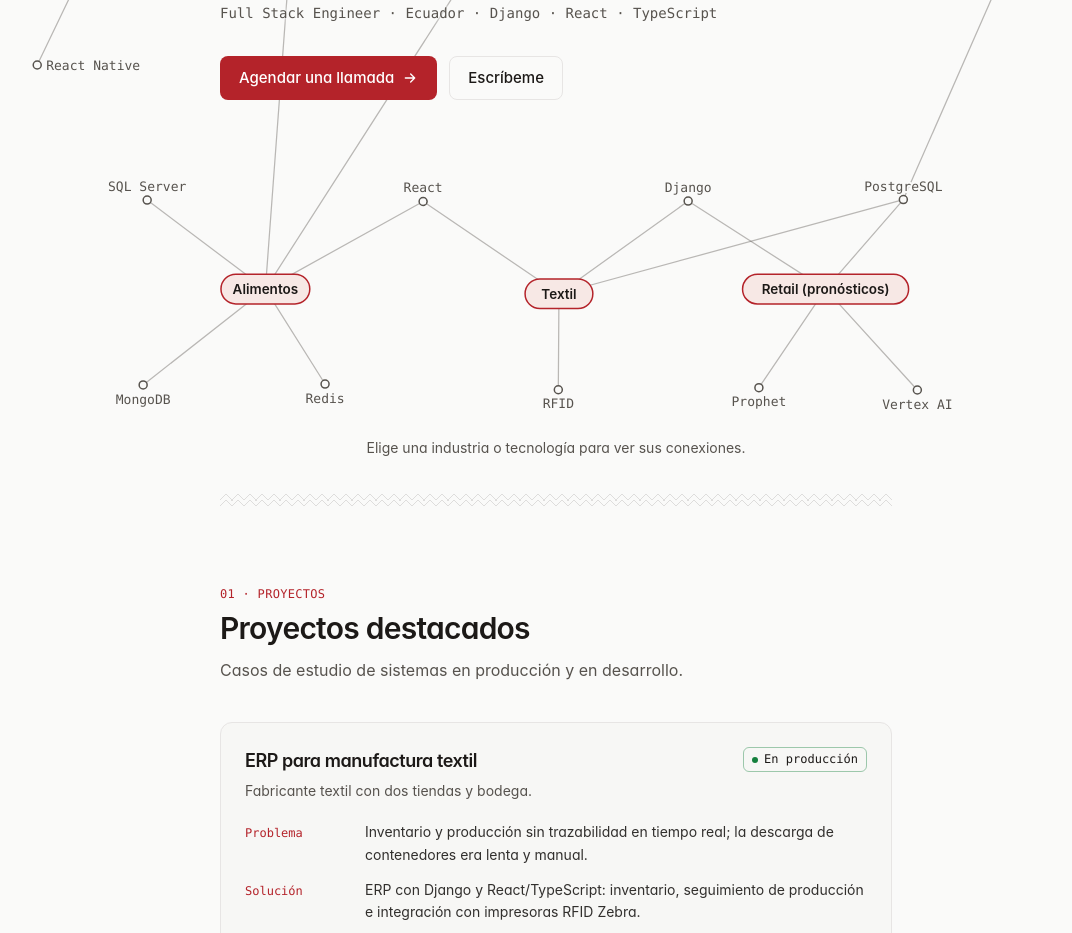
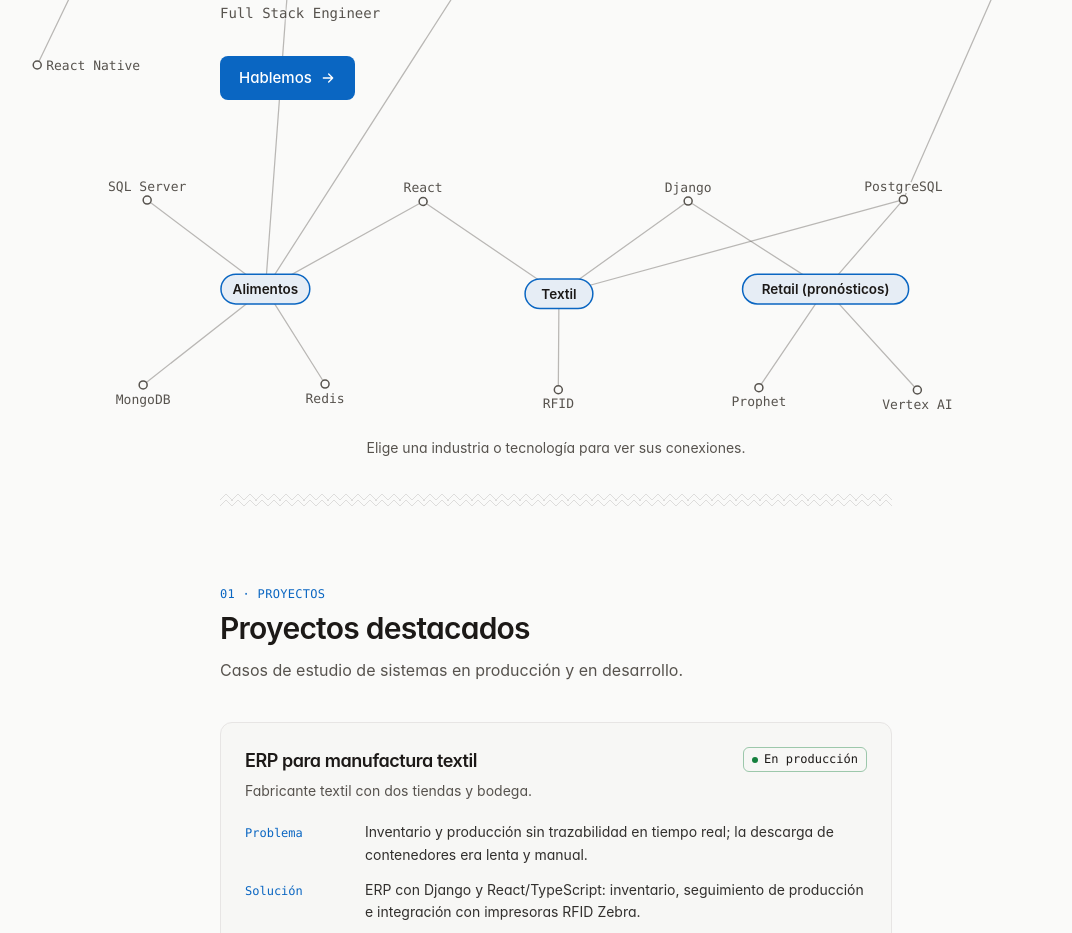
Before and after one commit to JuanOtavaloMaigua/portfolio, an Astro site: page / in a window 1280 px wide. Shown: the part 253-1186 px from the top of the page, without its empty margins (84-1156 px from the left). Built offline with nearby package versions, Linux system fonts and the light colour scheme; Astro itself is replaced by a stand-in of ours.

Commit message:
feat: single hero CTA, electric blue accent and light theme by default

```diff
--- a/src/components/Hero.astro
+++ b/src/components/Hero.astro
@@ -1,7 +1,6 @@
 ---
 import IndustryNetwork from '@/components/hero/IndustryNetwork';
 import { INDUSTRIES, INDUSTRY_STORIES, STACKS, TECHS, type IndustryId } from '@/data/network';
-import { SITE } from '@/config/site';
 import { getDictionary, localizePath, storyPaths, type Locale } from '@/i18n';
 
 interface Props {
@@ -29,14 +28,13 @@ const storyHrefs: Partial<Record<IndustryId, string>> = Object.fromEntries(
 
     <p class="hero-halo mt-5 font-mono text-xs leading-relaxed text-muted sm:text-sm">{t.hero.tagline}</p>
 
-    <div class="mt-8 flex flex-col items-start gap-3 sm:flex-row">
-      <a href={SITE.calUrl} class="btn btn-primary" target="_blank" rel="noopener">
-        {t.hero.ctaPrimary}
+    <div class="mt-8 flex">
+      <a href="#contact" class="btn btn-primary">
+        {t.hero.cta}
         <svg width="16" height="16" viewBox="0 0 24 24" fill="none" stroke="currentColor" stroke-width="2" stroke-linecap="round" stroke-linejoin="round" aria-hidden="true">
           <path d="M5 12h14M13 6l6 6-6 6"></path>
         </svg>
       </a>
-      <a href={`mailto:${SITE.email}`} class="btn btn-secondary bg-bg">{t.hero.ctaSecondary}</a>
     </div>
   </div>
 
--- a/src/i18n/en.ts
+++ b/src/i18n/en.ts
@@ -27,9 +27,8 @@ const en: Dictionary = {
   },
   hero: {
     title: 'I build the software that keeps industries moving.',
-    tagline: 'Full Stack Engineer · Ecuador · Django · React · TypeScript',
-    ctaPrimary: 'Book a call',
-    ctaSecondary: 'Email me',
+    tagline: 'Full Stack Engineer',
+    cta: "Let's talk",
     network: {
       aria: 'Network of the industries and technologies I have built software with',
       listTitle: 'Industries and technologies',
--- a/src/i18n/es.ts
+++ b/src/i18n/es.ts
@@ -25,9 +25,8 @@ const es = {
   },
   hero: {
     title: 'Construyo el software que mueve industrias.',
-    tagline: 'Full Stack Engineer · Ecuador · Django · React · TypeScript',
-    ctaPrimary: 'Agendar una llamada',
-    ctaSecondary: 'Escríbeme',
+    tagline: 'Full Stack Engineer',
+    cta: 'Hablemos',
     network: {
       aria: 'Red de industrias y tecnologías con las que he construido software',
       listTitle: 'Industrias y tecnologías',
--- a/src/layouts/BaseLayout.astro
+++ b/src/layouts/BaseLayout.astro
@@ -35,7 +35,7 @@ const t = getDictionary(locale);
   <head>
     <meta charset="utf-8" />
     <meta name="viewport" content="width=device-width, initial-scale=1" />
-    <!-- Applies the saved/system theme before first paint to avoid a flash. -->
+    <!-- Applies the saved theme (light by default) before first paint to avoid a flash. -->
     <script is:inline>
       (function () {
         var root = document.documentElement;
@@ -44,14 +44,12 @@ const t = getDictionary(locale);
         try {
           theme = localStorage.getItem('theme');
         } catch (e) {}
-        if (theme !== 'light' && theme !== 'dark') {
-          theme = window.matchMedia('(prefers-color-scheme: dark)').matches ? 'dark' : 'light';
-        }
+        // Light by default; dark only when the visitor picked it with the toggle.
+        if (theme !== 'dark') theme = 'light';
         root.setAttribute('data-theme', theme);
       })();
     </script>
-    <meta name="theme-color" content="#FAFAF9" media="(prefers-color-scheme: light)" />
-    <meta name="theme-color" content="#0C0C0C" media="(prefers-color-scheme: dark)" />
+    <meta name="theme-color" content="#FAFAF9" />
     <link rel="icon" type="image/svg+xml" href="/favicon.svg" />
     <link rel="sitemap" href="/sitemap-index.xml" />
     <meta name="generator" content={Astro.generator} />
--- a/src/scripts/main.ts
+++ b/src/scripts/main.ts
@@ -26,20 +26,6 @@ function setupThemeToggle(): void {
       sync();
     }),
   );
-
-  // Follow system changes only while the user has not chosen explicitly.
-  window.matchMedia('(prefers-color-scheme: dark)').addEventListener('change', (event) => {
-    let stored: string | null = null;
-    try {
-      stored = localStorage.getItem('theme');
-    } catch {
-      stored = null;
-    }
-    if (stored !== 'light' && stored !== 'dark') {
-      root.setAttribute('data-theme', event.matches ? 'dark' : 'light');
-      sync();
-    }
-  });
 
   sync();
 }
--- a/src/styles/global.css
+++ b/src/styles/global.css
@@ -22,9 +22,9 @@
   --color-fg: #1c1917;
   --color-muted: #57534e;
   --color-border: #e7e5e4;
-  /* Deep Andean red. 6.26:1 on --color-bg. */
-  --color-accent: #b4232a;
-  /* Text placed on top of an accent background. 6.53:1 on --color-accent. */
+  /* Electric blue. 5.44:1 on --color-bg. */
+  --color-accent: #0a66c2;
+  /* Text placed on top of an accent background. 5.69:1 on --color-accent. */
   --color-on-accent: #ffffff;
   --color-success: #15803d;
 }
@@ -36,9 +36,9 @@
     --color-fg: #f5f5f4;
     --color-muted: #a8a29e;
     --color-border: #292524;
-    /* Lighter accent for dark backgrounds. 6.82:1 on --color-bg. */
-    --color-accent: #f0726b;
-    /* 6.82:1 on the dark accent. */
+    /* Lighter blue for dark backgrounds. 7.19:1 on --color-bg. */
+    --color-accent: #4d9fff;
+    /* 7.19:1 on the dark accent. */
     --color-on-accent: #0c0c0c;
     --color-success: #4ade80;
   }
```
Also changed, not shown: public/favicon.svg.
